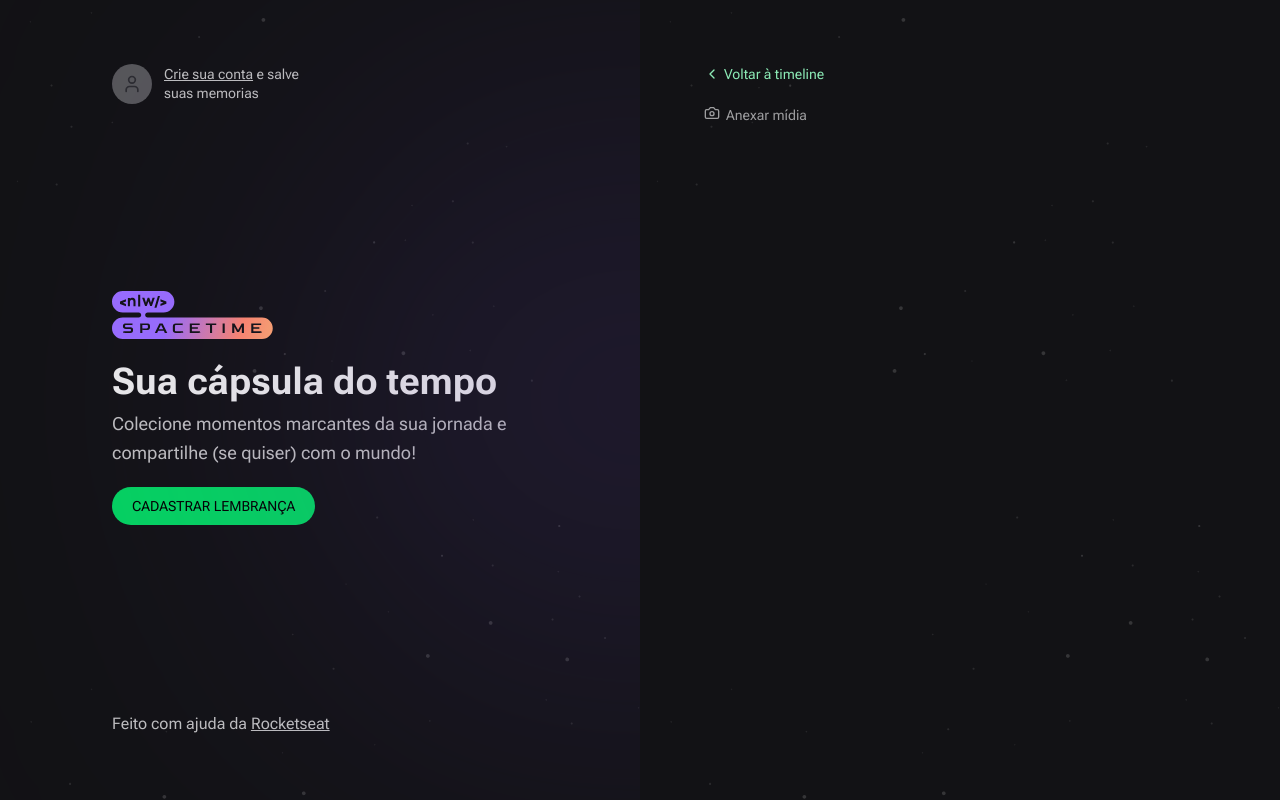
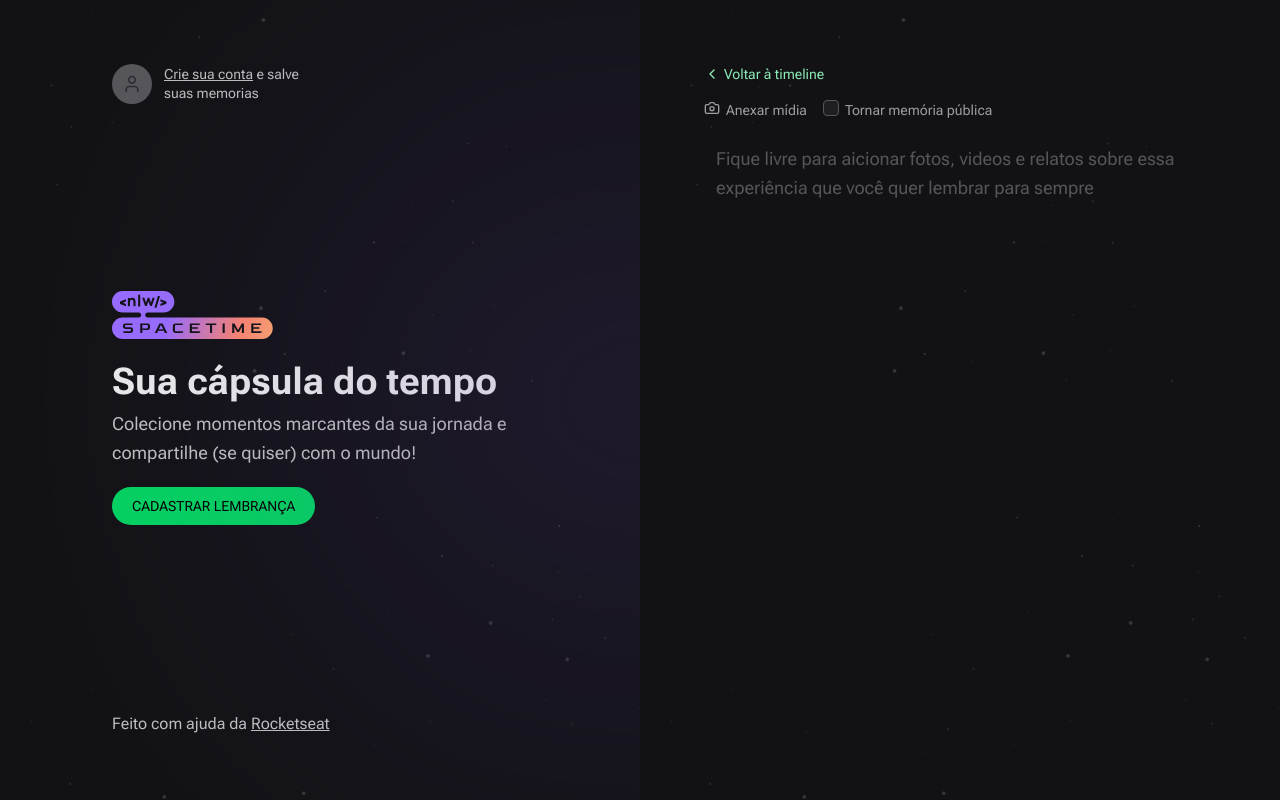
Before and after one commit to rodrigoaugusto99/NLW-spacetime, a Next.js app in the folder web/: page /memories/new in a window 1280 px wide. Built offline with nearby package versions, Linux system fonts and the light colour scheme; no server answers; a web font is replaced by a local one.

Commit message:
estilizando página de nova memória

```diff
--- a/web/package.json
+++ b/web/package.json
@@ -9,6 +9,7 @@
     "lint": "next lint"
   },
   "dependencies": {
+    "@tailwindcss/forms": "^0.5.7",
     "axios": "^1.6.5",
     "jwt-decode": "^4.0.0",
     "lucide-react": "^0.309.0",
--- a/web/src/app/memories/new/page.tsx
+++ b/web/src/app/memories/new/page.tsx
@@ -15,9 +15,23 @@ export default function NewMemory(){
                     <label htmlFor="media" className="flex cursor-pointer gap-1.5 text-sm text-gray-200 hover:text-gray-100">
                     <Camera className="w-4 h-4"/>
                         Anexar mídia
-                        </label>
-                    <input type="file" id="media" className="invisible"/>
+                    </label>
+
+                    <label htmlFor="isPublic" className="flex cursor-pointer gap-1.5 text-sm text-gray-200 hover:text-gray-100">
+
+                        <input type="checkbox" name="isPublic" id="isPublic" value="true" className="h-4 w-4 rounded border-gray-400 bg-gray-700 text-purple-500 focus:ring-0"/>
+                        Tornar memória pública
+                    </label>
+
+
+
                 </div>
+                <input type="file" id="media" className="invisible h-0 w-0"/>
+                <textarea name="content"
+                    spellCheck={false}
+                    className="w-full flex-1 resize-none rounded border-0 bg-transparent text-lg leading-relaxed text-gray-100 placeholder:text-gray-400 focus:ring-0"
+                    placeholder="Fique livre para aicionar fotos, videos e relatos sobre essa experiência que você quer lembrar para sempre"
+                    />
             </form>
         </div>
     )
--- a/web/tailwind.config.ts
+++ b/web/tailwind.config.ts
@@ -70,6 +70,8 @@ const config: Config = {
       },
     },
   },
-  plugins: [],
+  plugins: [
+    require('@tailwindcss/forms')
+  ],
 }
 export default config
```
Also changed, not shown: 1 other file (tests, documents, lock files or other folders).
